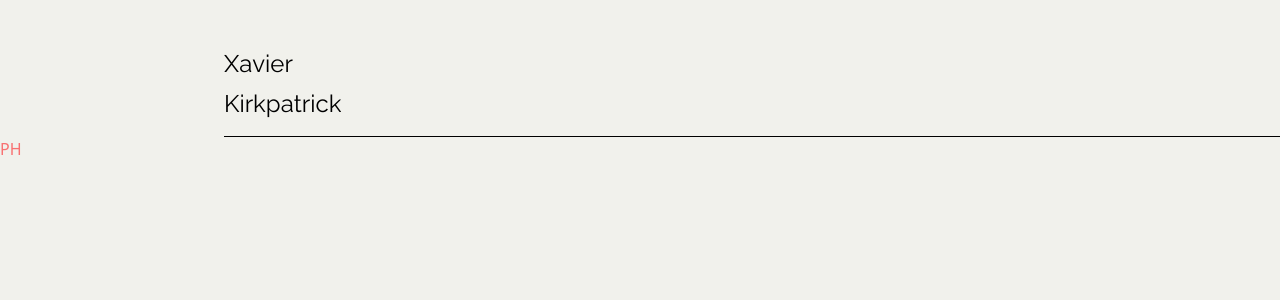
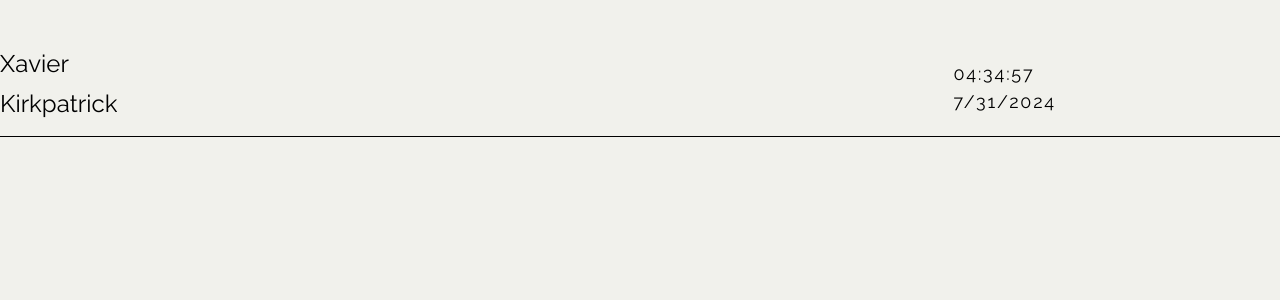
Before and after one commit to xavier-kirkpatrick/xavier-kirkpatrick.github.io, a React (Vite) app: page / in a window 1280 px wide. Shown: the top 300 px of the page. Built offline with nearby package versions, Linux system fonts and the light colour scheme.

Commit message:
format and add date/time

```diff
--- a/public/main.css
+++ b/public/main.css
@@ -587,8 +587,8 @@ video {
   visibility: visible;
 }
 
-.ml-56{
-  margin-left: 14rem;
+.mr-56{
+  margin-right: 14rem;
 }
 
 .inline-block{
@@ -607,12 +607,24 @@ video {
   min-height: 100vh;
 }
 
+.flex-col{
+  flex-direction: column;
+}
+
 .items-center{
   align-items: center;
 }
 
+.items-baseline{
+  align-items: baseline;
+}
+
 .justify-center{
   justify-content: center;
+}
+
+.justify-between{
+  justify-content: space-between;
 }
 
 .overflow-hidden{
@@ -672,9 +684,13 @@ video {
   line-height: 2rem;
 }
 
-.text-red-400{
-  --tw-text-opacity: 1;
-  color: rgb(248 113 113 / var(--tw-text-opacity));
+.text-lg{
+  font-size: 1.125rem;
+  line-height: 1.75rem;
+}
+
+.tracking-widest{
+  letter-spacing: 0.1em;
 }
 
 .transition{
--- a/src/components/Header.tsx
+++ b/src/components/Header.tsx
@@ -1,4 +1,5 @@
 import { motion } from "framer-motion";
+import { useEffect, useState } from "react";
 
 const container = {
   hidden: { opacity: 1 },
@@ -16,42 +17,89 @@ const letter = {
 };
 
 const headerLine = {
-  hidden: { opacity: 0, x: -500 },
-  visible: { opacity: 1, x: 0 },
+  hidden: { opacity: 0 },
+  visible: { opacity: 1 },
 };
 
+// Header Component ----------------------------------------------------------------------
+
 function Header() {
+  const [dateTime, setDateTime] = useState(new Date());
+
+  useEffect(() => {
+    const interval = setInterval(() => {
+      setDateTime(new Date());
+    }, 1000);
+    return () => {
+      clearInterval(interval);
+    };
+  }, []);
+
   const animateXavKirk = (name: string) => {
     return (
-      <motion.span
+      <motion.div
         className="inline-block overflow-hidden"
         variants={container}
         initial="hidden"
         animate="visible"
       >
         {name.split("").map((character) => (
-          <motion.span variants={letter} key={character} className="inline-block">
+          <motion.div
+            variants={letter}
+            key={character}
+            className="inline-block"
+          >
             {character}
-          </motion.span>
+          </motion.div>
         ))}
-      </motion.span>
+      </motion.div>
     );
   };
 
   return (
-    <div>
-      <motion.div className="ml-56 pt-12 font-raleway text-2xl">
+    <>
+      <div className="mr-56 flex items-baseline justify-between">
+        <motion.div className="pt-12 font-raleway text-2xl">
           <h1>{animateXavKirk("Xavier")}</h1>
           <h1>{animateXavKirk("Kirkpatrick")}</h1>
         </motion.div>
+
+        <div>
           <motion.div
-        className="ml-56 border-b border-black pt-2 font-raleway text-2xl"
+            className="flex flex-col font-raleway"
             variants={headerLine}
             transition={{ duration: 1 }}
             initial="hidden"
             animate="visible"
+          >
+            <p className=" text-lg tracking-widest">
+              {dateTime
+                .toLocaleTimeString("en-US", {
+                  hour: "2-digit",
+                  minute: "2-digit",
+                  second: "2-digit",
+                  hour12: false,
+                })
+                .replace(/:/g, ":")}
+            </p>
+
+            <p className="text-lg tracking-widest">
+              {dateTime.toLocaleDateString()}
+            </p>
+          </motion.div>
+        </div>
+      </div>
+
+      <div>
+        <motion.div
+          className="border-b border-black pt-2 font-raleway text-2xl"
+          variants={headerLine}
+          transition={{ duration: 4 }}
+          initial="hidden"
+          animate="visible"
         />
       </div>
+    </>
   );
 }
 
--- a/src/routes/index.tsx
+++ b/src/routes/index.tsx
@@ -11,7 +11,7 @@ function Index() {
   return (
     <div>
       {" "}
-      <h2 className="text-red-400">PH</h2>
+
     </div>
   );
 }
```
Lines whose indentation alone changed are shown as unchanged.
